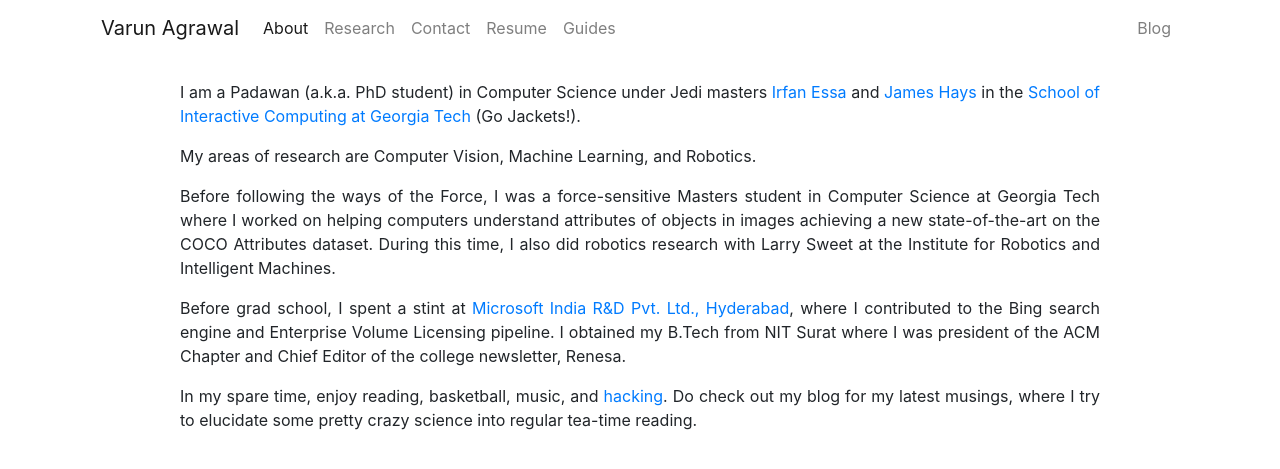
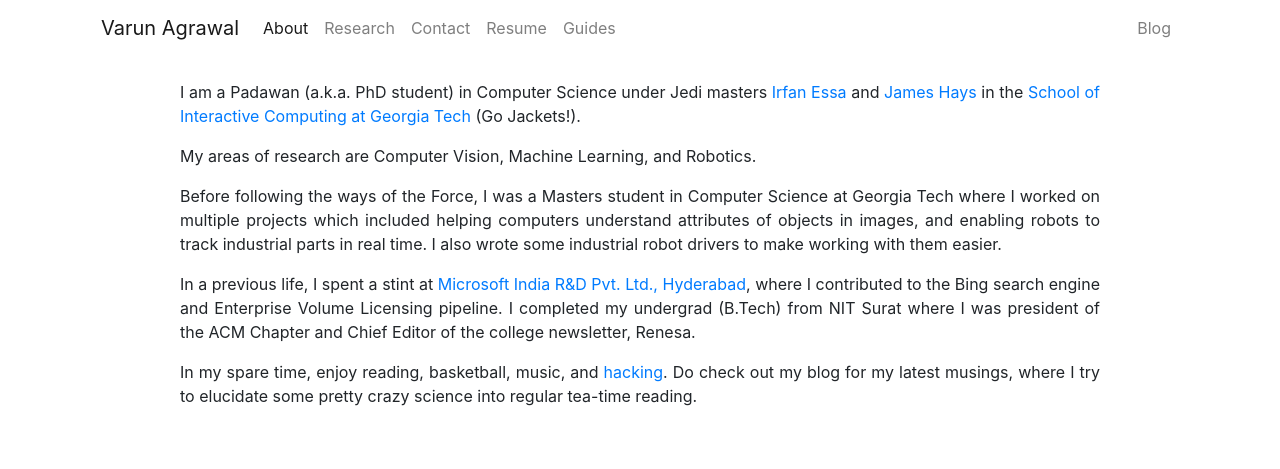
Before and after one commit to varunagrawal/varunagrawal.github.io, a Jekyll site: the page built from about.html, in a window 1280 px wide. Shown: the top 469 px of the page. Built offline with Jekyll 4.4.1, drawn with Linux system fonts in a browser that asks for light colours; nearby versions of some CDN libraries.

Commit message:
about page is a bit less opulent

```diff
--- a/about.html
+++ b/about.html
@@ -18,10 +18,10 @@ permalink: /about/
             </p>
 
             <p class="">
-                Before following the ways of the Force, I was a force-sensitive Masters student in Computer Science at Georgia Tech where I worked on helping computers understand attributes of objects in images achieving a new state-of-the-art on the COCO Attributes dataset. During this time, I also did robotics research with Larry Sweet at the Institute for Robotics and Intelligent Machines.
+                Before following the ways of the Force, I was a Masters student in Computer Science at Georgia Tech where I worked on multiple projects which included helping computers understand attributes of objects in images, and enabling robots to track industrial parts in real time. I also wrote some industrial robot drivers to make working with them easier.
             </p>
             <p class="">
-                Before grad school, I spent a stint at <a href="https://www.microsoft.com/en-in/about/">Microsoft India R&D Pvt. Ltd., Hyderabad</a>, where I contributed to the Bing search engine and Enterprise Volume Licensing pipeline. I obtained my B.Tech from NIT Surat where I was president of the ACM Chapter and Chief Editor of the college newsletter, Renesa.
+                In a previous life, I spent a stint at <a href="https://www.microsoft.com/en-in/about/">Microsoft India R&D Pvt. Ltd., Hyderabad</a>, where I contributed to the Bing search engine and Enterprise Volume Licensing pipeline. I completed my undergrad (B.Tech) from NIT Surat where I was president of the ACM Chapter and Chief Editor of the college newsletter, Renesa.
             </p>
 
             <p class="">
```
